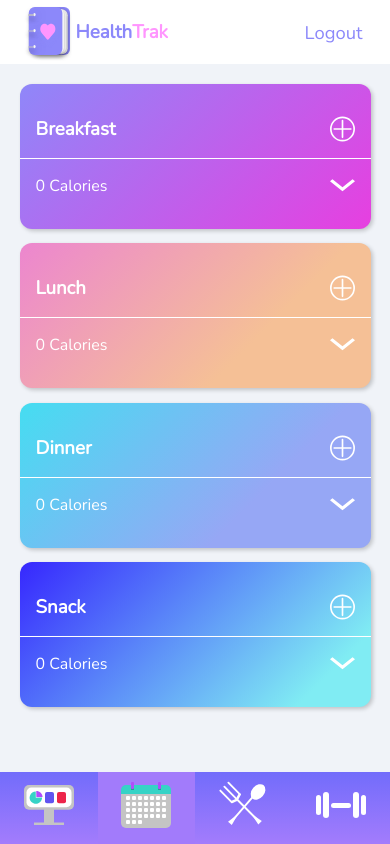
After one commit to connorskorburg/HealthTrak, a Flask app: page /meals in a window 390 px wide. The commit adds this page. Run offline with Flask 2, Linux system fonts and the light colour scheme; the visitor is signed in with stand-in values (Sample User, id 1); data comes from the database, SQL or seed files in the repository; data that the repository does not hold is empty.

Commit message:
started ui on mobile for meals

```diff
--- a/controllers.py
+++ b/controllers.py
@@ -49,6 +49,50 @@ def mealtrack():
     else:
         user = User.query.get(session['user_id'])
         return render_template('mealtrack.html', user=user)
+
+def meals():
+    if not 'user_id' in session.keys():
+        return redirect('/')
+    else:
+        user = User.query.get(session['user_id'])
+
+        all_meals = Meal.query.filter_by(user_id=session['user_id']).all()
+
+        meals = [{
+            "name": "Breakfast",
+            "fat": 0,
+            "protein": 0,
+            "carbs": 0,
+            "calories": 0
+        },{
+            "name": "Lunch",
+            "fat": 0,
+            "protein": 0,
+            "carbs": 0,
+            "calories": 0
+        },{
+            "name": "Dinner",
+            "fat": 0,
+            "protein": 0,
+            "carbs": 0,
+            "calories": 0
+        },{
+            "name": "Snack",
+            "fat": 0,
+            "protein": 0,
+            "carbs": 0,
+            "calories": 0
+        }]
+
+        for m in all_meals:
+            if m.created_at.astimezone().strftime('%Y-%m-%d') == local_time.strftime('%Y-%m-%d'):
+                for x in meals:
+                    if m.name == x["name"]:
+                        x["fat"] = m.total_fat
+                        x["protein"] = m.total_protein
+                        x["carbs"] = m.total_carbs
+                        x["calories"] = m.total_calories
+        return render_template('meals.html', user=user, meals=meals)
 # add food item to meal
 def newFood():
     valid_food = Food.validate_food(request.form)
--- a/routes.py
+++ b/routes.py
@@ -8,6 +8,7 @@ app.add_url_rule('/login', view_func=login, methods=['POST'])
 app.add_url_rule('/register', view_func=register, methods=['POST'])
 app.add_url_rule('/logout', view_func=logout)
 app.add_url_rule('/mealtrack', view_func=mealtrack)
+app.add_url_rule('/meals', view_func=meals)
 app.add_url_rule('/fooditem/new', view_func=newFood, methods=['POST'])
 app.add_url_rule('/fooditem/edit/<int:food_id>', view_func=editFood)
 app.add_url_rule('/updateFood', view_func=updateFood, methods=['POST'])
--- a/static/css/calendar.css
+++ b/static/css/calendar.css
@@ -36,7 +36,6 @@ body {
   .top-nav h1 {
       margin-right: 1rem;
       align-self: center;
-      /* padding-top: 1rem; */
       padding-left: 0.25rem;
   }
   .top-nav h1 span:first-child {
@@ -86,7 +85,6 @@ body {
 #calendar-tbl {
   margin: 0 5%;
   background-color: var(--lightBlue);
-  /* margin-bottom: 5rem; */
   border-radius: 0.5rem;
   box-shadow: 3px 3px 6px rgba(0, 0, 0, 0.2);
   width: 90%;
@@ -160,17 +158,17 @@ body {
   cursor: pointer;
 }
 
-#log-pop-outer {
+#log-pop-outer, #meal-pop-outer {
   display: none;
   width: 100%;
   min-height: 100vh;
   position: absolute;
   top: 0;
   padding-top: 15vh;
-  background-color: rgba(0, 0, 0, 0.2);
+  background-color: rgba(0, 0, 0, 0.3);
 }
 
-#log-pop {
+  #log-pop, #meal-pop {
     width: 350px;
     min-height: 400px;
     border: 1px solid #ccc;
@@ -179,7 +177,14 @@ body {
     background-color: #fff;
   }
 
-#log-pop #log-pop-top {
+  #meal-pop {
+    color: rgba(0,0,0,0.65);
+    background: rgb(255,255,255);
+    background: linear-gradient(180deg, rgba(255,255,255,1) 0%, rgba(211,227,255,1) 100%);
+    border-radius: 0.5rem;
+  }
+
+  #log-pop #log-pop-top, #meal-pop {
     display: -webkit-box;
     display: -ms-flexbox;
     display: flex;
@@ -252,7 +257,6 @@ body {
 
 
 @media screen and (min-width:1100px) {
-
   .btn-container button {
     font-size: 1.25rem;
     margin-bottom: 2rem;
@@ -264,6 +268,9 @@ body {
     width: calc(90% - 5rem);
     margin-left: calc(5rem + 5%);
     margin-right: 5%;
+  }
+  #calendar-tbl td {
+    padding: 1.5% 0;
   }
   #year {
     margin-right: 5rem;
--- /dev/null
+++ b/static/css/track.css
@@ -0,0 +1,73 @@
+
+
+#all-meals {
+  width: 100%;
+  display: grid;
+  color: #fff;
+  grid-gap: 2.5% 5%;
+  padding: 5%;
+  margin-bottom: 10rem;
+}
+
+  #all-meals header{
+    display: flex;
+    width: 100%;
+    border-bottom: 1px solid #fff;
+    padding: 1rem;
+  }
+
+    #all-meals header img {
+      margin-left: auto;
+    }
+
+    #all-meals header img:hover{
+      transform: scale(1.1) rotate(180deg);
+      cursor: pointer;
+      transition: all 350ms ease-in-out;
+    }
+
+  #all-meals article {
+    color: #fff;
+    text-align: center;
+    padding: 1rem 0 1rem 0;
+    background-color: #fff;
+    box-shadow: 2px 2px 4px rgba(0,0,0,0.2);
+    border-radius: 0.75rem;
+  }
+
+  #Breakfast-content{
+    background: rgb(143,135,249);
+    background: linear-gradient(135deg, rgba(143,135,249,1) 0%, rgba(231,63,224,1) 100%);
+  }
+
+  #Lunch-content{
+    background: rgb(236,134,207);
+    background: linear-gradient(135deg, rgba(236,134,207,1) 0%, rgba(245,192,150,1) 67%);
+  }
+
+  #Dinner-content{
+    background: rgb(69,221,241);
+    background: linear-gradient(135deg, rgba(69,221,241,1) 0%, rgb(150, 167, 245) 67%);
+
+  }
+
+  #Snack-content{
+    background: rgb(54,39,254);
+    background: linear-gradient(135deg, rgba(54,39,254,1) 0%, rgba(128,236,243,1) 85%);
+  }
+
+  .dropdown{
+    padding: 1rem;
+    width: 100%;
+    display: flex;
+  }
+
+    .dropdown img {
+      margin-left: auto;
+    }
+
+    .dropdown img:hover {
+      transform: scale(1.25);
+      cursor: pointer;
+      transition: all 300ms ease-in-out;
+    }
--- /dev/null
+++ b/templates/meals.html
@@ -0,0 +1,130 @@
+<!DOCTYPE html>
+<html lang="en">
+<head>
+  <meta charset="UTF-8">
+  <meta name="viewport" content="width=device-width, initial-scale=1.0">
+  <title>Meals</title>
+  <link href="https://fonts.googleapis.com/css2?family=Nunito&display=swap" rel="stylesheet">
+  <link rel="shortcut icon" href="../static/images/HealthTrak-icon.svg" type="image/x-icon">
+  <link rel="stylesheet" href="{{ url_for('static', filename='/css/calendar.css') }}">
+  <link rel="stylesheet" href="{{ url_for('static', filename='/css/track.css') }}">
+</head>
+<body>
+
+  <nav class="top-nav">
+
+    <nav class="top-nav-inner">
+
+        <img src="/static/images/HealthTrak-icon.svg" alt="HealthTrak Icon">
+        <h1><span>Health</span><span>Trak</span></h1>
+        <a href="/logout">Logout</a>
+
+    </nav>
+
+  </nav>
+
+
+
+  <main id="all-meals">
+    {% for m in meals %}
+    <article id="{{m.name}}-content">
+
+      <header>
+
+        <h3>{{ m.name }}</h3>
+        <img src="../static/images/plus-icon.svg" alt="Plus Icon">
+
+      </header>
+
+      <div class="dropdown">
+
+        <p>{{ m.calories|round|int }} Calories</p>
+        <img src="../static/images/dropdown.svg" alt="Dropdown Icon">
+
+      </div>
+
+      <div class="meal-content">
+
+
+      </div>
+    </article>
+    {% endfor %}
+  </main>
+
+  <main id="meal-pop-outer">
+
+    <section id="meal-pop">
+      <h2>Hello</h2>
+    </section>
+
+  </main>
+
+
+
+
+
+
+
+
+
+
+
+
+  <nav class="side-nav">
+
+    <div class="icons">
+
+        <a href="/dashboard">
+            <img  src="/static/images/dash-icon.svg" alt="Dashboard Icon">
+        </a>
+
+        <a href="/mealtrack">
+            <img src="/static/images/meals-icon.svg" alt="Meal Icon">
+        </a>
+
+        <a href="/calendar">
+            <img src="/static/images/calendar-icon.svg" alt="Calendar Icon">
+        </a>
+
+        <a href="/fitness">
+            <img src="/static/images/workout-icon.svg" alt="Workout Icon">
+        </a>
+
+        <a href="/settings">
+            <img src="/static/images/settings-icon.svg" alt="Gear Icon">
+        </a>
+
+    </div>
+
+</nav>
+
+
+
+
+<nav class="bottom-nav">
+
+    <a  href="/newDash">
+        <img src="/static/images/dash-icon.svg" alt="Dashboard Icon">
+    </a>
+
+
+    <a class="active" href="#">
+        <img src="/static/images/calendar-icon.svg" alt="Calendar Icon">
+    </a>
+
+
+
+    <a href="/mealtrack">
+        <img src="/static/images/meals-icon.svg" alt="Meals Icon">
+    </a>
+
+
+    <a href="/fitness">
+        <img src="/static/images/workout-icon.svg" alt="Workout Icon">
+    </a>
+
+
+</nav>
+
+</body>
+</html>
```
Also changed, not shown: templates/calendar.html (+2 -9 lines), static/images/close-white.svg (added), static/images/dropdown.svg (added). Lines whose indentation alone changed are shown as unchanged.
